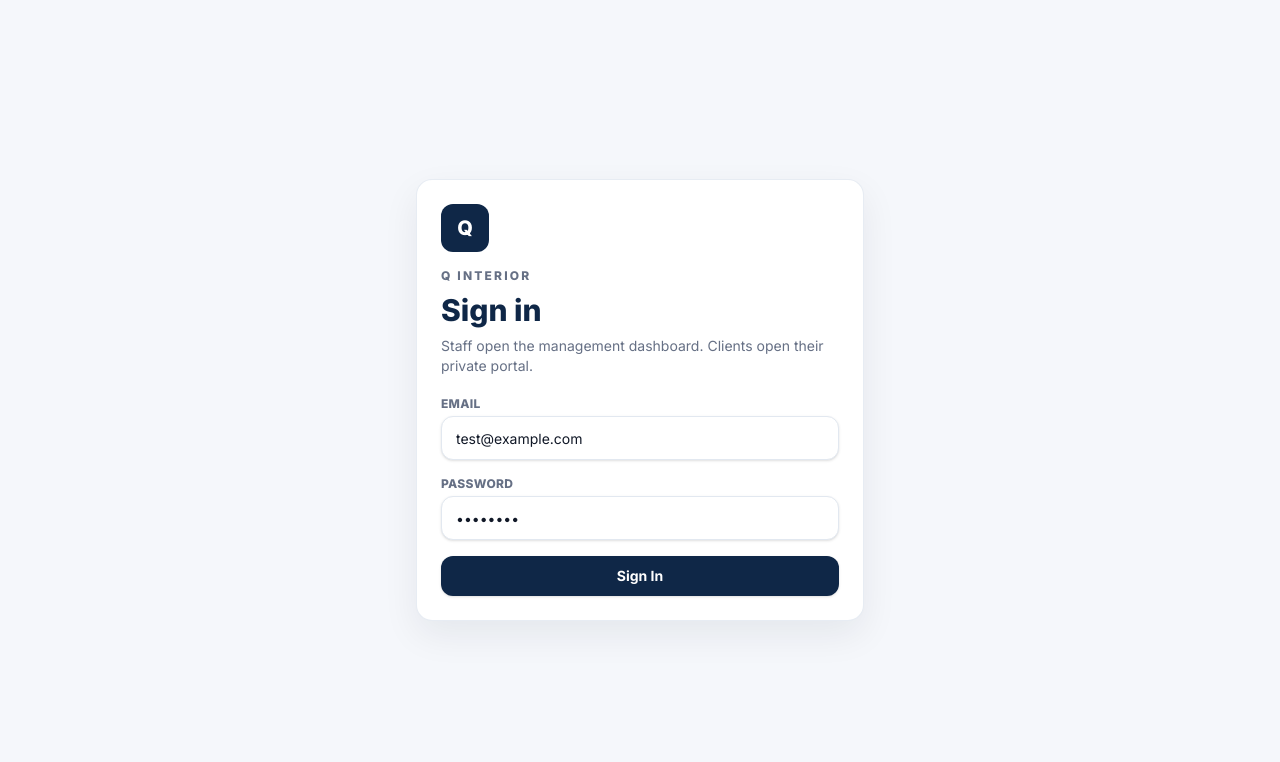
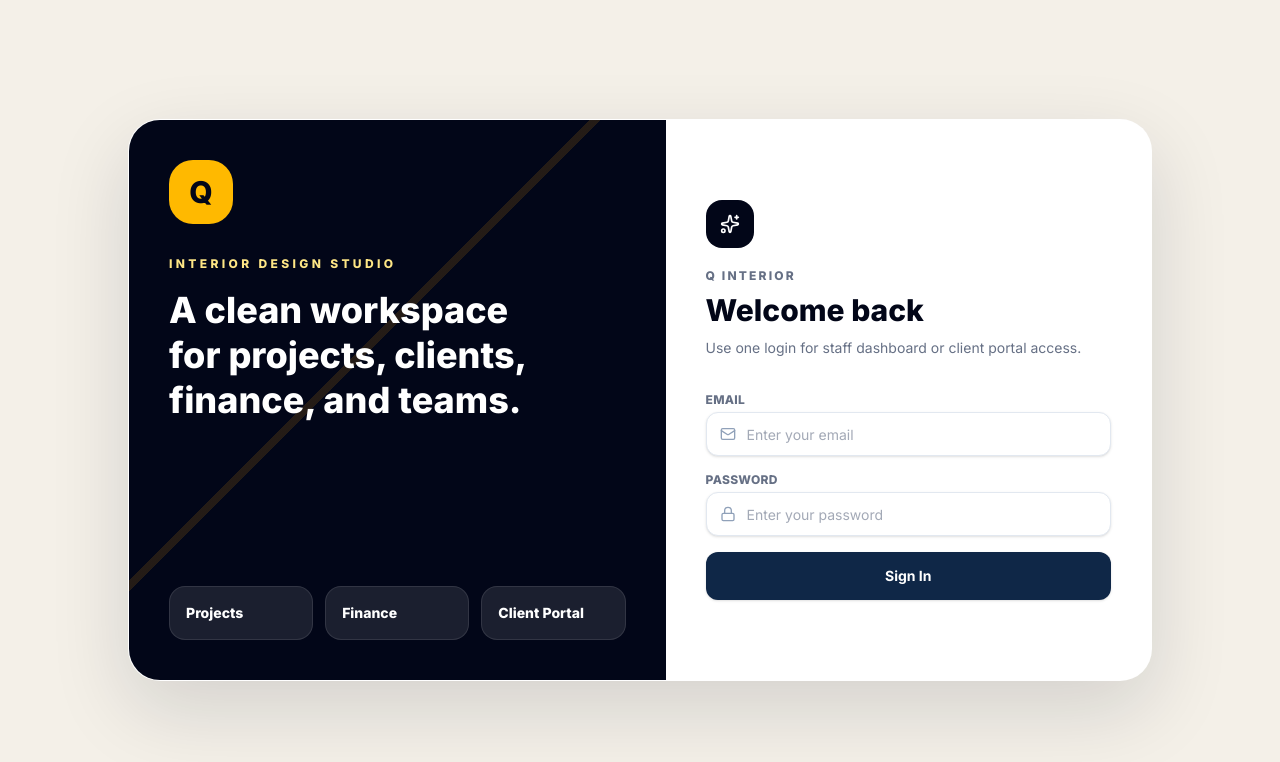
Before and after one commit to FatymaHassan/q-interior-design-system, a React (Vite) app in the folder frontend/: page /login in a window 1280 px wide. Shown: the top 762 px of the page. Built offline with nearby package versions, Linux system fonts and the light colour scheme; no server answers.

Commit message:
Update system changes

```diff
--- a/frontend/src/pages/auth/Login.jsx
+++ b/frontend/src/pages/auth/Login.jsx
@@ -1,14 +1,14 @@
 import { useState } from "react";
 import { useLocation, useNavigate } from "react-router-dom";
+import { LockIcon, MailIcon, SparklesIcon } from "lucide-react";
 import Button from "../../components/ui/Button";
-import Card from "../../components/ui/Card";
 import FormField, { fieldInputClass } from "../../components/ui/FormField";
 import { clientPortalLogin, login, logoutClientPortal } from "../../services/api";
 
 export default function Login() {
   const navigate = useNavigate();
   const location = useLocation();
-  const [form, setForm] = useState({ email: "test@example.com", password: "password" });
+  const [form, setForm] = useState({ email: "", password: "" });
   const [error, setError] = useState("");
   const [loading, setLoading] = useState(false);
 
@@ -36,20 +36,54 @@ export default function Login() {
     }
   };
 
-  return <main className="flex min-h-screen items-center justify-center bg-brand-bg p-4">
-    <Card className="w-full max-w-md p-6">
-      <div className="mb-5">
-        <div className="mb-4 flex h-12 w-12 items-center justify-center rounded-xl bg-brand-primary text-xl font-black text-white">Q</div>
-        <p className="text-xs font-black uppercase tracking-[0.18em] text-brand-muted">Q Interior</p>
-        <h1 className="mt-2 text-3xl font-black text-brand-primary">Sign in</h1>
-        <p className="mt-2 text-sm text-brand-muted">Staff open the management dashboard. Clients open their private portal.</p>
+  return <main className="flex min-h-screen items-center justify-center bg-[#f4f0e8] px-4 py-8">
+    <section className="grid w-full max-w-5xl overflow-hidden rounded-[2rem] border border-white/70 bg-white shadow-[0_28px_80px_rgba(15,23,42,0.14)] lg:grid-cols-[1.05fr_0.95fr]">
+      <div className="relative hidden min-h-[560px] bg-slate-950 p-10 text-white lg:block">
+        <div className="absolute inset-0 opacity-20" style={{ backgroundImage: "linear-gradient(135deg, transparent 0 42%, rgba(245, 158, 11, .7) 42% 43%, transparent 43% 100%)" }} />
+        <div className="relative flex h-full flex-col justify-between">
+          <div>
+            <div className="flex h-16 w-16 items-center justify-center rounded-3xl bg-amber-400 text-3xl font-black text-slate-950">Q</div>
+            <p className="mt-8 text-xs font-black uppercase tracking-[0.28em] text-amber-200">Interior Design Studio</p>
+            <h1 className="mt-4 max-w-sm text-4xl font-black leading-tight">A clean workspace for projects, clients, finance, and teams.</h1>
+          </div>
+          <div className="grid grid-cols-3 gap-3">
+            {["Projects", "Finance", "Client Portal"].map((item) => <div key={item} className="rounded-2xl border border-white/10 bg-white/10 p-4">
+              <p className="text-sm font-black">{item}</p>
+            </div>)}
+          </div>
+        </div>
       </div>
-      {error && <p className="mb-4 rounded-xl bg-red-50 p-3 text-sm text-brand-danger">{error}</p>}
-      <form onSubmit={submit} className="space-y-4">
-        <FormField label="Email"><input className={fieldInputClass} name="email" type="email" value={form.email} onChange={updateField} required /></FormField>
-        <FormField label="Password"><input className={fieldInputClass} name="password" type="password" value={form.password} onChange={updateField} required /></FormField>
-        <Button className="w-full" disabled={loading}>{loading ? "Checking account..." : "Sign In"}</Button>
-      </form>
-    </Card>
+
+      <div className="flex min-h-[560px] items-center p-6 sm:p-8 lg:p-10">
+        <div className="w-full">
+          <div className="mb-8">
+            <div className="mb-5 flex h-12 w-12 items-center justify-center rounded-2xl bg-slate-950 text-white">
+              <SparklesIcon className="h-5 w-5" />
+            </div>
+            <p className="text-xs font-black uppercase tracking-[0.18em] text-brand-muted">Q Interior</p>
+            <h2 className="mt-2 text-3xl font-black text-slate-950">Welcome back</h2>
+            <p className="mt-2 text-sm leading-6 text-brand-muted">Use one login for staff dashboard or client portal access.</p>
+          </div>
+
+          {error && <p className="mb-4 rounded-2xl border border-red-100 bg-red-50 p-3 text-sm font-semibold text-brand-danger">{error}</p>}
+
+          <form onSubmit={submit} className="space-y-4">
+            <FormField label="Email">
+              <div className="relative">
+                <MailIcon className="pointer-events-none absolute left-3.5 top-1/2 h-4 w-4 -translate-y-1/2 text-slate-400" />
+                <input className={`${fieldInputClass} pl-10`} name="email" type="email" value={form.email} onChange={updateField} placeholder="Enter your email" autoComplete="email" required />
+              </div>
+            </FormField>
+            <FormField label="Password">
+              <div className="relative">
+                <LockIcon className="pointer-events-none absolute left-3.5 top-1/2 h-4 w-4 -translate-y-1/2 text-slate-400" />
+                <input className={`${fieldInputClass} pl-10`} name="password" type="password" value={form.password} onChange={updateField} placeholder="Enter your password" autoComplete="current-password" required />
+              </div>
+            </FormField>
+            <Button className="min-h-12 w-full rounded-2xl" disabled={loading}>{loading ? "Checking account..." : "Sign In"}</Button>
+          </form>
+        </div>
+      </div>
+    </section>
   </main>;
 }
```
